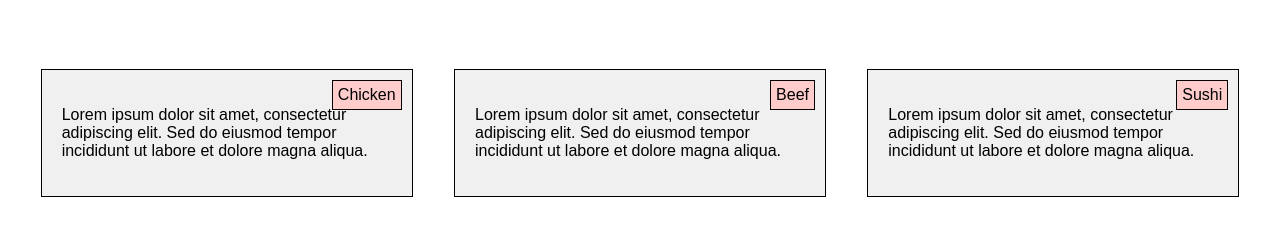
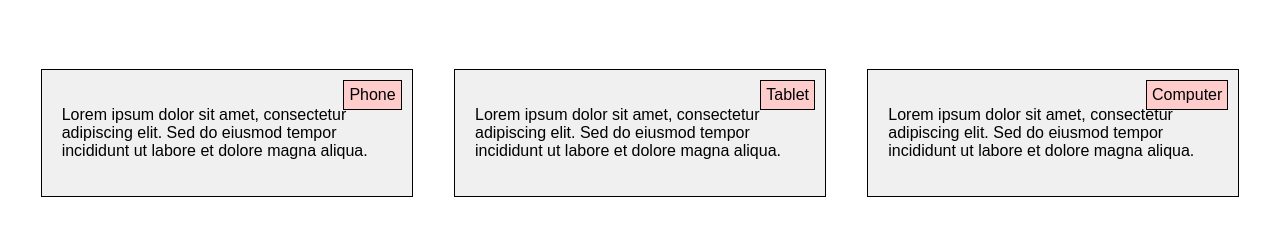
Before and after one commit to Maxuimhunter/module2-solution, a plain HTML site: page Index.html in a window 1280 px wide. Shown: the part 81-316 px from the top of the page. Drawn offline with Linux system fonts and the light colour scheme.

Commit message:
Index.html

```diff
--- a/Index.html
+++ b/Index.html
@@ -12,15 +12,15 @@
     </header>
     <main>
         <section class="menu-item">
-            <div class="title">Chicken</div>
+            <div class="title">Phone</div>
             <p>Lorem ipsum dolor sit amet, consectetur adipiscing elit. Sed do eiusmod tempor incididunt ut labore et dolore magna aliqua.</p>
         </section>
         <section class="menu-item">
-            <div class="title">Beef</div>
+            <div class="title">Tablet</div>
             <p>Lorem ipsum dolor sit amet, consectetur adipiscing elit. Sed do eiusmod tempor incididunt ut labore et dolore magna aliqua.</p>
         </section>
         <section class="menu-item">
-            <div class="title">Sushi</div>
+            <div class="title">Computer</div>
             <p>Lorem ipsum dolor sit amet, consectetur adipiscing elit. Sed do eiusmod tempor incididunt ut labore et dolore magna aliqua.</p>
         </section>
     </main>
```
